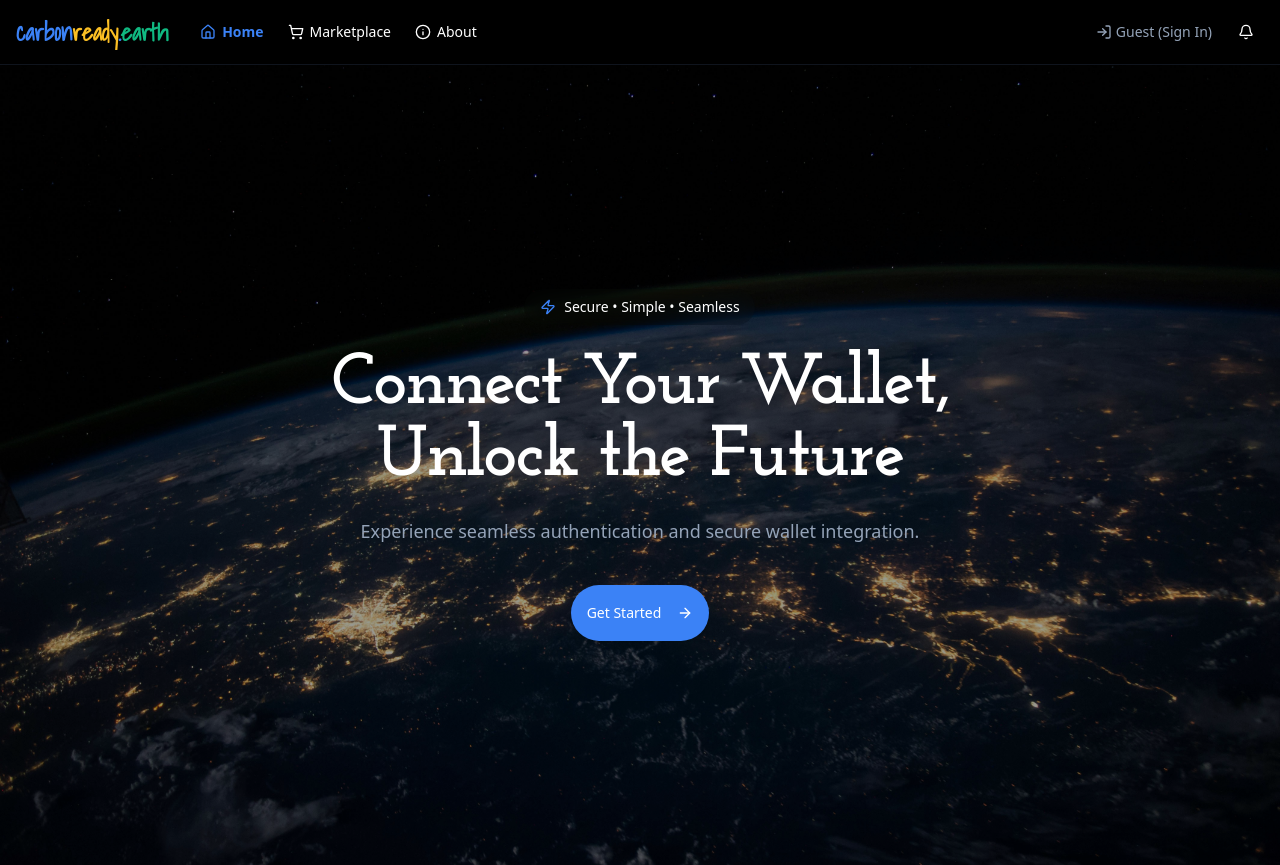
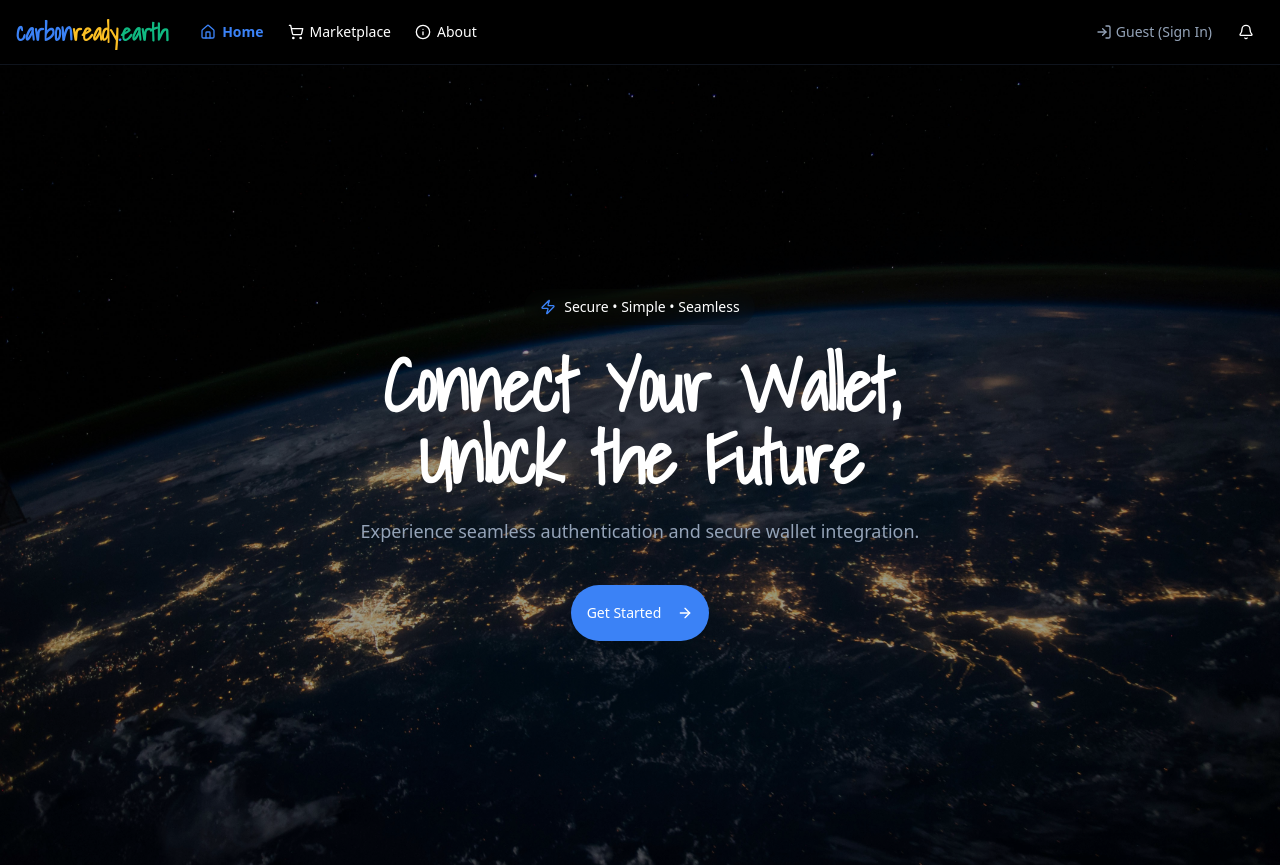
Before and after one commit to hemamalinii/ecopreserve_fe_v0, a Next.js app: page / in a window 1280 px wide. Built offline with nearby package versions, Linux system fonts and the light colour scheme.

Commit message:
font revamp

```diff
--- a/src/app/globals.css
+++ b/src/app/globals.css
@@ -130,11 +130,11 @@
 
   h1, h2, h3, h4, h5, h6 {
     font-weight: 700;
-    font-family: 'Josefin Slab', 'Montserrat';
+    font-family: "Shadows Into Light", cursive;;
   }
 
   .font-josefin {
-    font-family: 'Josefin Slab', 'Montserrat';
+    font-family: "Shadows Into Light", cursive;
     font-weight: 700;
   }
 
```
